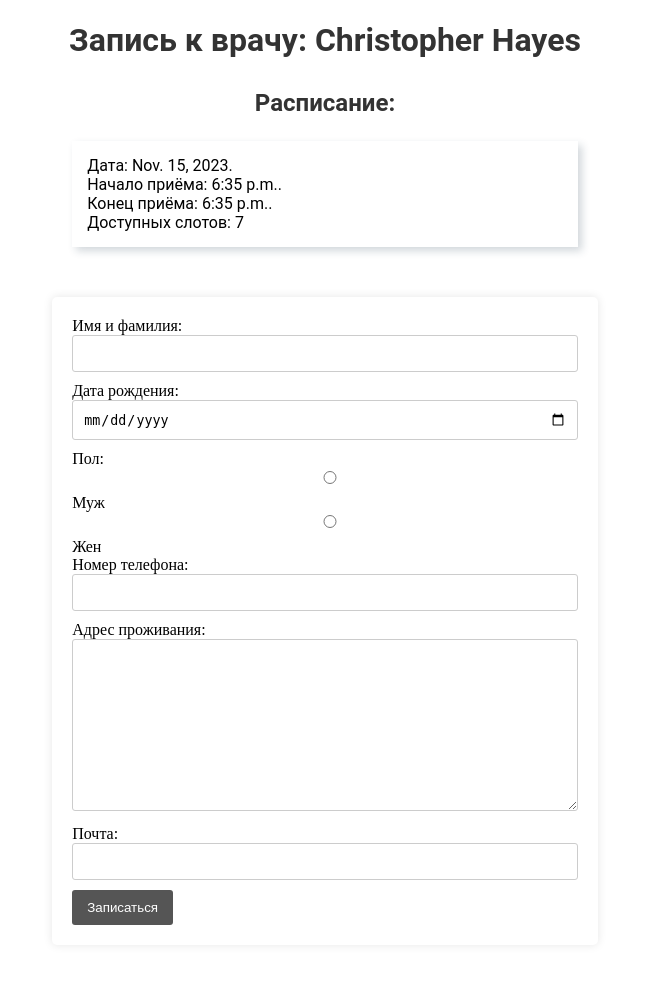
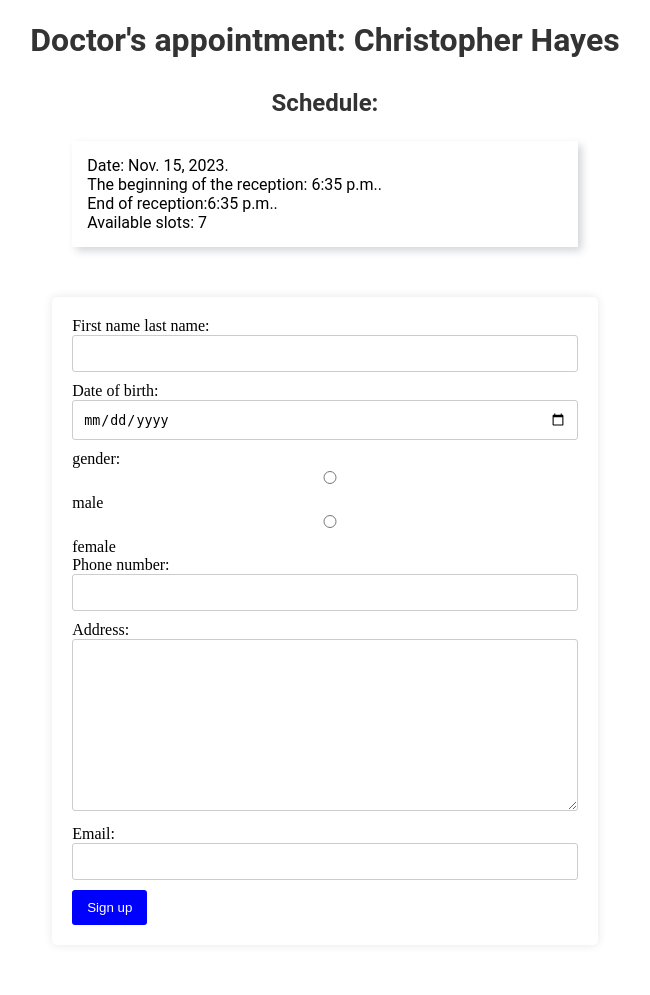
Before and after one commit to damirn29/apoint, a Django app: a page that uses apoint/doctors/templates/doctor_appoint.html in a window 1280 px wide. Shown: the whole page, without its empty margins (315-965 px from the left). Run offline with Django 4.2, Linux system fonts and the light colour scheme; data comes from the database, SQL or seed files in the repository; both versions use the stored data as it was after the commit; parts of the project's set-up code (start-up, migrations or seed data) failed here and were passed over.

```diff
--- a/apoint/doctors/forms.py
+++ b/apoint/doctors/forms.py
@@ -2,13 +2,28 @@ from django import forms
 
 class DoctorАppoint(forms.Form):
     GENDER_CHOICES = [
-        ('M', 'Муж'),
-        ('F', 'Жен'),
+        ('M', 'male'),
+        ('F', 'female'),
     ]
 
-    full_name = forms.CharField(max_length=100, label="Имя и фамилия")
-    birth_date = forms.DateField(widget=forms.DateInput(attrs={'type': 'date'}), label='Дата рождения')
-    gender = forms.ChoiceField(choices=GENDER_CHOICES, widget=forms.RadioSelect, label="Пол")
-    contact_number = forms.CharField(max_length=20, widget=forms.TextInput(attrs={'type': 'tel'}), label='Номер телефона')
-    address = forms.CharField(widget=forms.Textarea, label='Адрес проживания')
-    email = forms.EmailField(label='Почта')
+    full_name = forms.CharField(max_length=100,
+                                label="First name last name",
+                                required=True,
+                                error_messages={
+                                    'requred': "The field is required"
+                                })
+    birth_date = forms.DateField(widget=forms.DateInput(attrs={'type': 'date'}),
+                                label='Date of birth',
+                                required=True,
+                                error_messages={
+                                    'requred': "The field is required"
+                                })
+    gender = forms.ChoiceField(choices=GENDER_CHOICES, widget=forms.RadioSelect, label="gender")
+    contact_number = forms.CharField(max_length=20, widget=forms.TextInput(attrs={'type': 'tel'}),
+                                     label='Phone number',
+                                     required=True,
+                                     error_messages={
+                                    'requred': "The field is required"
+                                    })
+    address = forms.CharField(widget=forms.Textarea, label='Address')
+    email = forms.EmailField(label='Email')
--- a/apoint/doctors/static/doctors/css/index.css
+++ b/apoint/doctors/static/doctors/css/index.css
@@ -12,7 +12,7 @@ ul li {
 form {
     margin: 50px auto;
     width: 40%;
-    background-color: #fff;
+    background-color: #ffffff;
     padding: 20px;
     border-radius: 5px;
     box-shadow: 0 0 10px 0 rgba(0,0,0,0.1);
@@ -28,14 +28,14 @@ form input, form textarea, form select {
 
 form button {
     padding: 10px 15px;
-    background-color: #555;
+    background-color: blue;
     color: #fff;
     border: none;
     cursor: pointer;
     border-radius: 3px;
 }
 form button:hover {
-    background-color: #333;
+    background-color: #00aeff;
 }
 
 form label {
@@ -91,3 +91,9 @@ ul {
     padding: 15px;
     border-radius: 10px;
 }
+
+p{
+    color:red;
+    width: 30%;
+    margin: 0 auto;
+}
--- a/apoint/doctors/templates/doctor_appoint.html
+++ b/apoint/doctors/templates/doctor_appoint.html
@@ -2,121 +2,25 @@
 <!DOCTYPE html>
 <html>
 <head>
-    <title>Запись к врачу</title>
+    <title>Doctor's appointment</title>
     <link rel="stylesheet" href="{% static 'doctors/css/index.css' %}">
-    <style>
-        h1, h2 {
-            color: #333;
-        }
-        ul {
-            margin: 0;
-            padding: 0;
-            list-style: none;
-        }
-        ul li {
-            margin-bottom: 10px;
-        }
-        form {
-            margin: 50px auto;
-            width: 40%;
-            background-color: #fff;
-            padding: 20px;
-            border-radius: 5px;
-            box-shadow: 0 0 10px 0 rgba(0,0,0,0.1);
-        }
-        form input, form textarea, form select {
-            width: 100%;
-            box-sizing: border-box;
-            margin-bottom: 10px;
-            padding: 10px;
-            border: 1px solid #ccc;
-            border-radius: 3px;
-        }
-
-        form button {
-            padding: 10px 15px;
-            background-color: #555;
-            color: #fff;
-            border: none;
-            cursor: pointer;
-            border-radius: 3px;
-        }
-        form button:hover {
-            background-color: #333;
-        }
-
-        form label {
-            margin-bottom: 20px;
-        }
-
-        h1 {
-            color: #282828;
-            text-align: center;
-            font-family: 'Arial', sans-serif;
-            font-size: 25px;
-        }
-        h2 {
-            color: #888888;
-            text-align: center;
-            font-family: 'Arial', sans-serif;
-            font-size: 20px;
-            margin-top: 30px;
-        }
-        ul {
-            list-style-type: none;
-            padding-left: 0;
-        }
-        .appointment-title, .schedule-title {
-            font-family: 'Roboto', sans-serif;
-            color: #333;
-        }
-
-        .appointment-title {
-            font-size: 2em;
-            margin-bottom: 0.5em;
-        }
-
-        .schedule-title {
-            font-size: 1.5em;
-            margin-bottom: 1em;
-        }
-
-        .schedule-list {
-            width: 40%;
-            margin: 0 auto;
-            list-style: none;
-            padding-left: 0;
-            box-shadow: 4px 4px 8px 0px rgba(34, 60, 80, 0.2);
-        }
-
-        .schedule-item {
-            font-family: 'Roboto', sans-serif;
-            font-size: 1em;
-            color: #000000;
-            background-color: #ffffff;
-            margin-bottom: 10px;
-            padding: 15px;
-            border-radius: 10px;
-        }
-
-        </style>
 </head>
 <body>
-    <h1 class="appointment-title">Запись к врачу: {{ doctor_name }}</h1>
-    <h2 class="schedule-title">Расписание:</h2>
+    <h1 class="appointment-title">Doctor's appointment: {{ doctor_name }}</h1>
+    <h2 class="schedule-title">Schedule:</h2>
     {% if error %}
         <p>{{ error }}</p>
     {% endif %}
     <ul class="schedule-list">
         {% for schedule in shedule %}
-            <li class="schedule-item">Дата: {{ schedule.date }}. <br> Начало приёма: {{ schedule.start_time }}. <br> Конец приёма: {{ schedule.end_time }}. <br> Доступных слотов: {{ schedule.available_slots }}</li>
+            <li class="schedule-item">Date: {{ schedule.date }}. <br> The beginning of the reception: {{ schedule.start_time }}. <br> End of reception:{{ schedule.end_time }}. <br> Available slots: {{ schedule.available_slots }}</li>
         {% endfor %}
     </ul>
 
     <form id="appointment-form" method="post">
         {% csrf_token %}
         {{ form }}
-        <button type="submit">Записаться</button>
+        <button type="submit">Sign up</button>
     </form>
 </body>
 </html>
--- a/apoint/doctors/urls.py
+++ b/apoint/doctors/urls.py
@@ -4,6 +4,7 @@ from doctors.views import doctors_spec, appointment_detail
 from . import views
 from doctors.views import DoctorAPIView, AppointViewSet
 from rest_framework import routers
+from .views import AppointmentListCreateView, filtered_appointments
 
 router = routers.SimpleRouter()
 router.register(r'appoint', AppointViewSet)
@@ -16,4 +17,6 @@ urlpatterns = [
     path('doctors/<spec_name>/', views.doctors_list, name='spec-name'),
     path('<str:doctor_name>/', views.doctors_appoint, name='doctor-name'),
     path('appointment/detail/<int:appointment_id>/', appointment_detail, name='appointment_detail'),
+    path('api/appointments/', AppointmentListCreateView.as_view(), name='appointment-list-create'),
+    path('api/filtered-appointments/', filtered_appointments, name='filtered-appointments'),
 ]
--- a/apoint/doctors/views.py
+++ b/apoint/doctors/views.py
@@ -11,13 +11,15 @@ from django.urls import reverse
 from django.db.models import Count
 from rest_framework import generics, viewsets
 from django.db.models import Q
-from rest_framework.decorators import action
-
+from rest_framework.response import Response
+from .serializers import AppointmentSerializer
+from rest_framework.filters import SearchFilter
+from rest_framework import generics, status
+from rest_framework.decorators import api_view, action
 
 def doctors_spec(request):
     specializations = Specialization.objects.all().annotate(num_doctors=Count('doctor'))
     return render(request, 'spec_list.html', {'specializations': specializations})
-
 
 def doctors_list(request, spec_name):
     specialization = get_object_or_404(Specialization, name=spec_name)
@@ -54,10 +56,10 @@ def doctors_appoint(request, doctor_name):
                                          appointment_date=available_slot.date,
                                          appointment_time=available_slot.start_time)
                 appointment.save()
-                return redirect(reverse('appointment_detail', args=[appointment.id]))  # перенаправление на новую страницу
+                return redirect(reverse('appointment_detail', args=[appointment.id]))
 
             else:
-                context['error'] = 'К сожалению, в данный момент свободных мест нет. Пожалуйста, выберите другого врача или зайдите позже.'
+                context['error'] = 'Unfortunately, there are no available seats at the moment. Please choose another doctor or come back later.'
     return render(request, 'doctor_appoint.html', context)
 
 
@@ -69,22 +71,24 @@ def appointment_detail(request, appointment_id):
     return render(request, 'appointment_detail.html', context)
 
 
-
 class DoctorAPIView(generics.ListAPIView):
     serializer_class = DoctorSerializer
 
     def get_queryset(self):
-        speciality = Specialization.objects.get(name='cardiology')
-        return Doctor.objects.filter(Q(specialization=speciality) & Q(schedule__available_slots__gt=11)).distinct()
+        speciality_cardiology = Specialization.objects.get(name='cardiology')
+        speciality_orthopedics = Specialization.objects.get(name='orthopedics')
 
-""" class AppointAPIView(generics.ListAPIView):
-    queryset = Appointment.objects.all()
-    serializer_class = AppointSerializer """
+        # Q-объект с операторами AND, OR и NOT
+        return Doctor.objects.filter(
+            Q(specialization=speciality_cardiology, schedule__available_slots__gt=11) |
+            Q(specialization=speciality_orthopedics) &
+            ~Q(working_date__gte='2024-01-01')  # Пример NOT (working_date >= '2024-01-01')
+        ).distinct()
 
 class AppointViewSet(viewsets.ModelViewSet):
     queryset = Appointment.objects.all()
     serializer_class = AppointSerializer
-    filter_backends = [DjangoFilterBackend]
+    filter_backends = [DjangoFilterBackend] #фильтр
     filterset_fields = ['appointment_date', 'appointment_time']
 
 
@@ -92,3 +96,54 @@ class AppointViewSet(viewsets.ModelViewSet):
     def appoints(self, request, pk=None):
         appoints = Appointment.objects.get(pk=pk)
         return Response({'appoint': appoints})
+
+
+class AppointmentListCreateView(generics.ListCreateAPIView):
+    queryset = Appointment.objects.all()
+    serializer_class = AppointmentSerializer
+    filter_backends = [SearchFilter]
+    search_fields = ['doctor__name', 'doctor__specialization__name', 'patient__name']
+
+    @action(methods=['POST'], detail=True)
+    def create_appointment(self, request, pk=None):
+        doctor_id = request.data.get('doctor_id')
+        schedule_id = request.data.get('schedule_id')
+        appointment_date = request.data.get('appointment_date')
+        appointment_time = request.data.get('appointment_time')
+        patient_id = request.data.get('patient_id')
+
+        if not all([doctor_id, schedule_id, appointment_date, appointment_time, patient_id]):
+            return Response({'error': 'Missing required data'}, status=status.HTTP_400_BAD_REQUEST)
+
+        try:
+            doctor = Doctor.objects.get(pk=doctor_id)
+            schedule = Schedule.objects.get(pk=schedule_id)
+            patient = Patient.objects.get(pk=patient_id)
+        except Doctor.DoesNotExist:
+            return Response({'error': 'Invalid doctor ID'}, status=status.HTTP_404_NOT_FOUND)
+        except Schedule.DoesNotExist:
+            return Response({'error': 'Invalid schedule ID'}, status=status.HTTP_404_NOT_FOUND)
+        except Patient.DoesNotExist:
+            return Response({'error': 'Invalid patient ID'}, status=status.HTTP_404_NOT_FOUND)
+
+        appointment = Appointment.objects.create(
+            doctor=doctor,
+            schedule=schedule,
+            appointment_date=appointment_date,
+            appointment_time=appointment_time,
+            patient=patient
+        )
+
+        serializer = AppointmentSerializer(appointment)
+        return Response(serializer.data, status=status.HTTP_201_CREATED)
+
+@api_view(['GET'])
+def filtered_appointments(request):
+    q_object = (
+        Q(doctor__specialization__name='Neurologist') &  # AND
+        Q(appointment_date__gte='2023-01-08') |  # OR
+        ~Q(id='9')  # NOT
+    )
+    filtered_appointments = Appointment.objects.filter(q_object)
+    serializer = AppointmentSerializer(filtered_appointments, many=True)
+    return Response(serializer.data)
```
Also changed, not shown: apoint/doctors/serializers.py (added, +7 -0 lines), apoint/doctors/templates/appointment_detail.html (+6 -7 lines), apoint/doctors/templates/spec_list.html (+5 -4 lines), apoint/patients/admin.py (+48 -4 lines), apoint/db.sqlite3.
